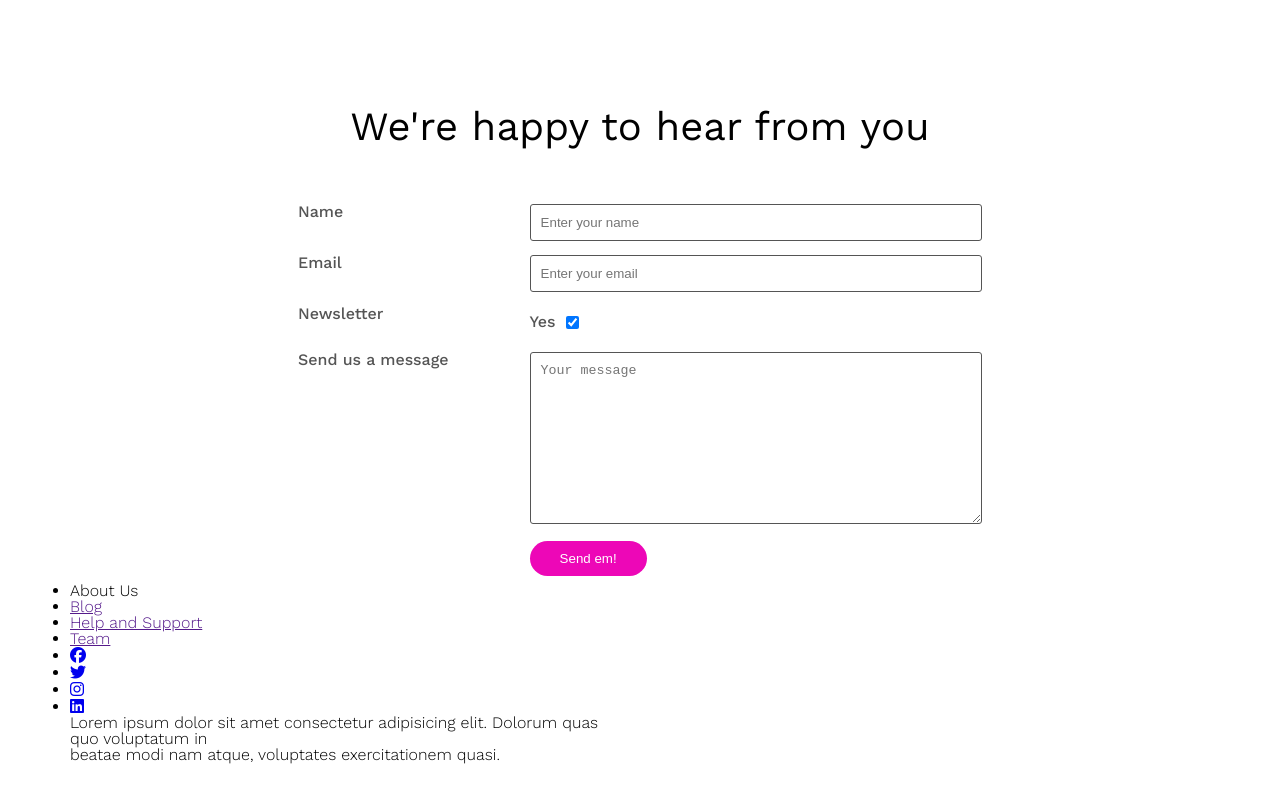
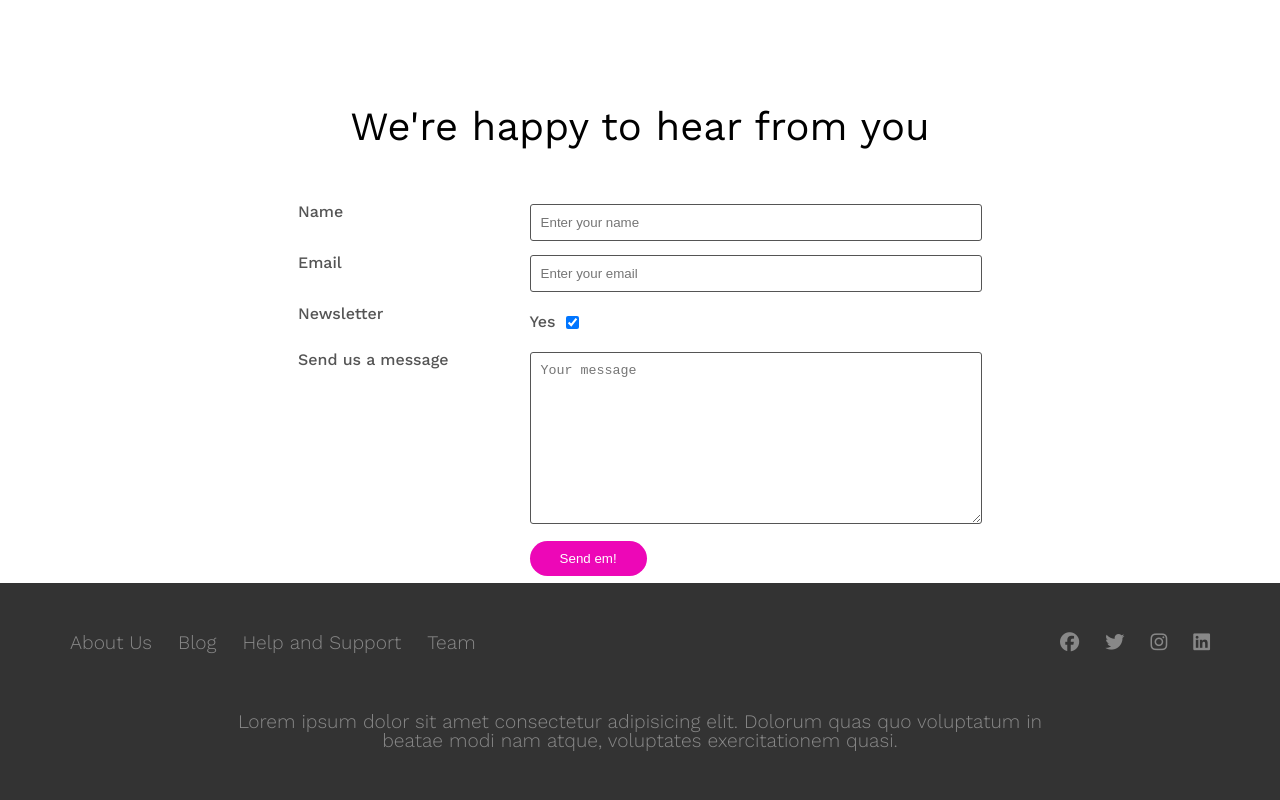
Before and after one commit to Boahen123/Bits-Technologies, a plain HTML site: page index.html in a window 1280 px wide. Shown: the part 4191-4991 px from the top of the page. Before the commit the page ends 4955 px from the top, so only its background shows below. Drawn offline with nearby package versions, Linux system fonts and the light colour scheme; a web font is replaced by a local one.

Commit message:
footer completed

```diff
--- a/index.html
+++ b/index.html
@@ -465,24 +465,30 @@
         <div class="span_1_of_2">
           <div class="footer-nav">
             <ul>
-              <li><a href=""></a>About Us</li>
+              <li><a href="">About Us</a></li>
               <li><a href="">Blog</a></li>
               <li><a href="">Help and Support</a></li>
               <li><a href="">Team</a></li>
             </ul>
           </div>
-          <div class="span_1_of_2">
-            <ul class="social-links">
-              <li><a href="#"><i class="fab fa-facebook"></i></a></li>
-              <li><a href="#"><i class="fab fa-twitter"></i></a></li>
-              <li><a href="#"><i class="fab fa-instagram"></i></a></li>
-              <li><a href="#"><i class="fab fa-linkedin"></i></a></li>
-            </ul>
+        </div>
+
+          <div class="span_2_of_2">
+            <div class="social-links">
+              <ul>
+                <li><a href="#"><i class="fab fa-facebook"></i></a></li>
+                <li><a href="#"><i class="fab fa-twitter"></i></a></li>
+                <li><a href="#"><i class="fab fa-instagram"></i></a></li>
+                <li><a href="#"><i class="fab fa-linkedin"></i></a></li>
+              </ul>
+            </div>
           </div>
+        </div>
 
           <div class="row">
               <p>Lorem ipsum dolor sit amet consectetur adipisicing elit. Dolorum quas quo voluptatum in <br> beatae modi nam atque, voluptates exercitationem quasi.</p>
           </div>
+
         </div>
       </div>
     </footer>
--- a/resources/css/sass-styles/_footer.scss
+++ b/resources/css/sass-styles/_footer.scss
@@ -0,0 +1,68 @@
+footer {
+  background-color: #333;
+  padding: 50px;
+  font-size: 120%;
+  color: #888;
+  p {
+    text-align: center;
+    margin-top: 30px;
+  }
+}
+
+.footer-nav {
+  margin-bottom: 30px;
+  margin-right: 50px;
+  float: left;
+  li {
+    list-style: none;
+    display: inline-block;
+    margin-right: 20px;
+    a:link,
+    a:visited {
+      text-decoration: none;
+      color: #888;
+      transition: color 0.2s;
+    }
+    a:active,
+    a:hover {
+      color: #fff;
+    }
+  }
+}
+
+.social-links {
+  float: right;
+  li {
+    list-style: none;
+    display: inline-block;
+    margin-left: 20px;
+    a:link,
+    a:visited {
+      text-decoration: none;
+      color: #888;
+    }
+  }
+}
+
+.fa-facebook,
+.fa-twitter,
+.fa-instagram,
+.fa-linkedin {
+  transition: color 0.2s;
+}
+
+.fa-facebook:hover {
+  color: #1877f2;
+}
+
+.fa-twitter:hover {
+  color: #1877f2;
+}
+
+.fa-instagram:hover {
+  color: #c32aa3;
+}
+
+.fa-linkedin:hover {
+  color: #0a66c2;
+}
```
Also changed, not shown: resources/css/css-styles/styles.css, 1 other file.
